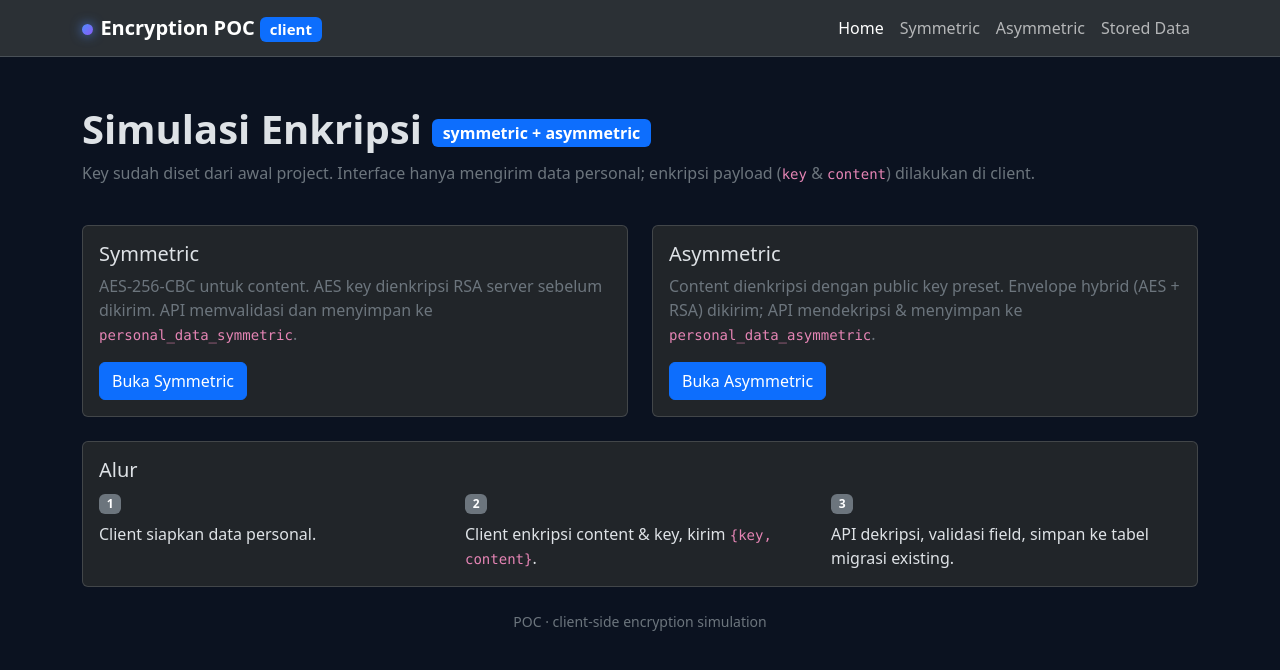
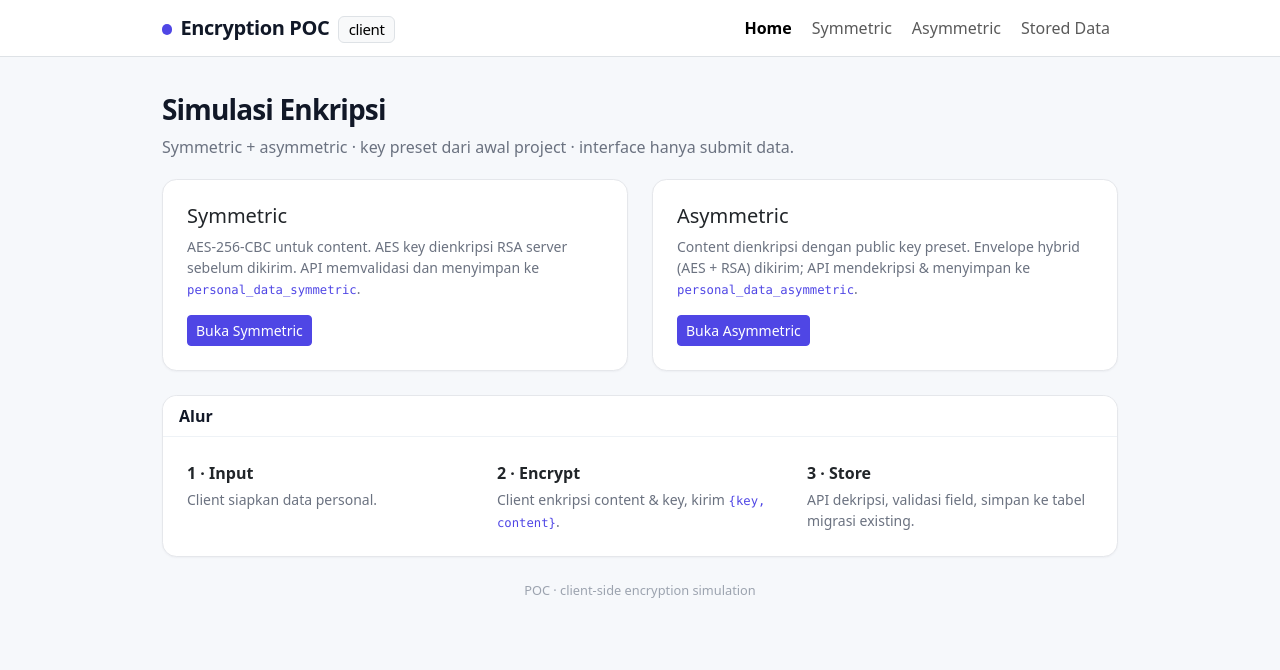
Before and after one commit to Zainal21/poc-encrypt, a Laravel app: page / in a window 1280 px wide. Shown: the top 670 px of the page. Run offline with Laravel 12, Linux system fonts and the light colour scheme.

Commit message:
chore: clean up

```diff
--- a/poc-client/resources/views/home.blade.php
+++ b/poc-client/resources/views/home.blade.php
@@ -1,37 +1,37 @@
 @extends('layout')
 @section('content')
-<div class="py-4">
-  <h1 class="display-6 fw-semibold">Simulasi Enkripsi <span class="badge text-bg-primary align-middle fs-6">symmetric + asymmetric</span></h1>
-  <p class="text-secondary">Key sudah diset dari awal project. Interface hanya mengirim data personal; enkripsi payload (<code>key</code> &amp; <code>content</code>) dilakukan di client.</p>
-</div>
+<section class="poc-hero">
+  <h1 class="h3 mb-2">Simulasi Enkripsi</h1>
+  <p>Symmetric + asymmetric · key preset dari awal project · interface hanya submit data.</p>
+</section>
 
 <div class="row g-4">
   <div class="col-md-6">
     <div class="card h-100">
-      <div class="card-body">
-        <h5 class="card-title">Symmetric</h5>
-        <p class="card-text text-secondary">AES-256-CBC untuk content. AES key dienkripsi RSA server sebelum dikirim. API memvalidasi dan menyimpan ke <code>personal_data_symmetric</code>.</p>
-        <a class="btn btn-primary" href="{{ route('symmetric') }}">Buka Symmetric</a>
+      <div class="card-body p-4">
+        <h2 class="h5 mb-2">Symmetric</h2>
+        <p class="poc-muted small mb-3">AES-256-CBC untuk content. AES key dienkripsi RSA server sebelum dikirim. API memvalidasi dan menyimpan ke <code>personal_data_symmetric</code>.</p>
+        <a class="btn btn-primary btn-sm" href="{{ route('symmetric') }}">Buka Symmetric</a>
       </div>
     </div>
   </div>
   <div class="col-md-6">
     <div class="card h-100">
-      <div class="card-body">
-        <h5 class="card-title">Asymmetric</h5>
-        <p class="card-text text-secondary">Content dienkripsi dengan public key preset. Envelope hybrid (AES + RSA) dikirim; API mendekripsi &amp; menyimpan ke <code>personal_data_asymmetric</code>.</p>
-        <a class="btn btn-primary" href="{{ route('asymmetric') }}">Buka Asymmetric</a>
+      <div class="card-body p-4">
+        <h2 class="h5 mb-2">Asymmetric</h2>
+        <p class="poc-muted small mb-3">Content dienkripsi dengan public key preset. Envelope hybrid (AES + RSA) dikirim; API mendekripsi &amp; menyimpan ke <code>personal_data_asymmetric</code>.</p>
+        <a class="btn btn-primary btn-sm" href="{{ route('asymmetric') }}">Buka Asymmetric</a>
       </div>
     </div>
   </div>
   <div class="col-12">
     <div class="card">
-      <div class="card-body">
-        <h5 class="card-title">Alur</h5>
-        <div class="row g-3">
-          <div class="col-md-4"><span class="badge text-bg-secondary">1</span><p class="mt-2 mb-0">Client siapkan data personal.</p></div>
-          <div class="col-md-4"><span class="badge text-bg-secondary">2</span><p class="mt-2 mb-0">Client enkripsi content &amp; key, kirim <code>{key, content}</code>.</p></div>
-          <div class="col-md-4"><span class="badge text-bg-secondary">3</span><p class="mt-2 mb-0">API dekripsi, validasi field, simpan ke tabel migrasi existing.</p></div>
+      <div class="card-header">Alur</div>
+      <div class="card-body p-4">
+        <div class="row g-4">
+          <div class="col-md-4"><div class="fw-semibold mb-1">1 · Input</div><p class="poc-muted small mb-0">Client siapkan data personal.</p></div>
+          <div class="col-md-4"><div class="fw-semibold mb-1">2 · Encrypt</div><p class="poc-muted small mb-0">Client enkripsi content &amp; key, kirim <code>{key, content}</code>.</p></div>
+          <div class="col-md-4"><div class="fw-semibold mb-1">3 · Store</div><p class="poc-muted small mb-0">API dekripsi, validasi field, simpan ke tabel migrasi existing.</p></div>
         </div>
       </div>
     </div>
--- a/poc-client/resources/views/layout.blade.php
+++ b/poc-client/resources/views/layout.blade.php
@@ -1,56 +1,76 @@
 <!doctype html>
-<html lang="id" data-bs-theme="dark">
+<html lang="id">
 <head>
 <meta charset="utf-8">
 <meta name="viewport" content="width=device-width,initial-scale=1">
 <title>Encryption POC · Client</title>
 <link href="https://cdn.jsdelivr.net/npm/bootstrap@5.3.3/dist/css/bootstrap.min.css" rel="stylesheet">
 <style>
-  body{background:#0b1220}
-  pre{white-space:pre-wrap;word-break:break-word;background:#0a1120;border:1px solid #22304d;border-radius:.75rem;padding:1rem;font-size:.8rem}
-  .navbar-brand .dot{display:inline-block;width:.7rem;height:.7rem;border-radius:50%;background:linear-gradient(135deg,#4f8cff,#8b5cf6);margin-right:.45rem;box-shadow:0 0 12px rgba(79,140,255,.8)}
+  body{background:#f6f8fb;color:#1f2937}
+  .poc-shell{max-width:980px}
+  .poc-brand{font-weight:650;letter-spacing:-.02em;color:#111827}
+  .poc-brand .dot{display:inline-block;width:.65rem;height:.65rem;border-radius:50%;background:#4f46e5;margin-right:.5rem;vertical-align:middle}
+  .poc-hero{padding:2.25rem 0 1.25rem}
+  .poc-hero h1{font-weight:650;letter-spacing:-.03em;color:#111827}
+  .poc-hero p{color:#6b7280;margin-bottom:0}
+  .card{border:1px solid #e5e7eb;border-radius:.9rem;box-shadow:0 1px 2px rgba(16,24,40,.04)}
+  .card-header{background:#fff;border-bottom:1px solid #eef2f6;font-weight:600;color:#111827;border-radius:.9rem .9rem 0 0!important}
+  .form-label{font-weight:500;font-size:.875rem;color:#374151}
+  .form-control,.form-select{border-color:#d1d5db}
+  .form-control:focus,.form-select:focus{border-color:#6366f1;box-shadow:0 0 0 .2rem rgba(99,102,241,.15)}
+  .btn-primary{background:#4f46e5;border-color:#4f46e5}
+  .btn-primary:hover,.btn-primary:focus{background:#4338ca;border-color:#4338ca}
+  .btn-outline-secondary{border-color:#d1d5db;color:#374151}
+  .poc-code{background:#f8fafc;border:1px solid #e5e7eb;border-radius:.65rem;padding:.9rem;font-size:.78rem;color:#334155;white-space:pre-wrap;word-break:break-word;margin:0}
+  .poc-payload{background:#fff;border:1px solid #e5e7eb;border-radius:.65rem;padding:.9rem;font-size:.78rem;color:#334155;white-space:pre-wrap;word-break:break-word;margin:0}
+  .table{font-size:.85rem;margin-bottom:0}
+  .table thead th{color:#6b7280;font-weight:600;font-size:.72rem;text-transform:uppercase;letter-spacing:.04em;border-bottom:1px solid #e5e7eb;white-space:nowrap}
+  .table td{vertical-align:top;border-color:#eef2f6}
+  .poc-footer{color:#9ca3af;font-size:.8rem}
+  .poc-muted{color:#6b7280}
+  code{color:#4f46e5}
 </style>
 </head>
 <body>
-<nav class="navbar navbar-expand-lg bg-body-tertiary border-bottom sticky-top">
-  <div class="container">
-    <a class="navbar-brand fw-semibold" href="{{ route('home') }}"><span class="dot"></span>Encryption POC <span class="badge text-bg-primary">client</span></a>
+<nav class="navbar navbar-expand-lg bg-white border-bottom sticky-top">
+  <div class="container poc-shell">
+    <a class="navbar-brand poc-brand" href="{{ route('home') }}"><span class="dot"></span>Encryption POC <span class="badge text-bg-light border fw-normal ms-1">client</span></a>
     <button class="navbar-toggler" type="button" data-bs-toggle="collapse" data-bs-target="#nav"><span class="navbar-toggler-icon"></span></button>
     <div class="collapse navbar-collapse" id="nav">
-      <ul class="navbar-nav ms-auto">
-        <li class="nav-item"><a class="nav-link {{ request()->routeIs('home')?'active':'' }}" href="{{ route('home') }}">Home</a></li>
-        <li class="nav-item"><a class="nav-link {{ request()->routeIs('symmetric')?'active':'' }}" href="{{ route('symmetric') }}">Symmetric</a></li>
-        <li class="nav-item"><a class="nav-link {{ request()->routeIs('asymmetric')?'active':'' }}" href="{{ route('asymmetric') }}">Asymmetric</a></li>
-        <li class="nav-item"><a class="nav-link {{ request()->routeIs('data')?'active':'' }}" href="{{ route('data') }}">Stored Data</a></li>
+      <ul class="navbar-nav ms-auto gap-lg-1">
+        <li class="nav-item"><a class="nav-link {{ request()->routeIs('home')?'active fw-semibold':'' }}" href="{{ route('home') }}">Home</a></li>
+        <li class="nav-item"><a class="nav-link {{ request()->routeIs('symmetric')?'active fw-semibold':'' }}" href="{{ route('symmetric') }}">Symmetric</a></li>
+        <li class="nav-item"><a class="nav-link {{ request()->routeIs('asymmetric')?'active fw-semibold':'' }}" href="{{ route('asymmetric') }}">Asymmetric</a></li>
+        <li class="nav-item"><a class="nav-link {{ request()->routeIs('data')?'active fw-semibold':'' }}" href="{{ route('data') }}">Stored Data</a></li>
       </ul>
     </div>
   </div>
 </nav>
 
-<main class="container py-4">
+<main class="container poc-shell">
 @if(session('result'))
   @php($ok = session('result')['success'] ?? false)
-  <div class="alert {{ $ok?'alert-success':'alert-danger' }} alert-dismissible fade show" role="alert">
-    <strong>{{ $ok?'Berhasil':'Gagal' }}</strong>
-    <pre class="mb-0 mt-2">{{ json_encode(session('result'), JSON_PRETTY_PRINT|JSON_UNESCAPED_SLASHES) }}</pre>
+  <div class="alert {{ $ok?'alert-success':'alert-danger' }} alert-dismissible fade show mt-4" role="alert">
+    <div class="fw-semibold mb-1">{{ $ok?'Berhasil':'Gagal' }}</div>
+    <pre class="poc-code">{{ json_encode(session('result'), JSON_PRETTY_PRINT|JSON_UNESCAPED_SLASHES) }}</pre>
     <button type="button" class="btn-close" data-bs-dismiss="alert"></button>
   </div>
 @endif
 @if(session('sent_payload'))
-  <div class="card mb-4 border-info">
+  <div class="card mt-4">
     <div class="card-header d-flex justify-content-between align-items-center">
-      <span>Payload terkirim</span><span class="badge text-bg-info">encrypted</span>
+      <span>Payload terkirim</span><span class="badge text-bg-light border fw-normal">encrypted</span>
     </div>
     <div class="card-body">
-      <p class="text-secondary small mb-2">Client hanya mengirim <code>key</code> dan <code>content</code> yang sudah terenkripsi.</p>
-      <pre class="mb-0">{{ json_encode(session('sent_payload'), JSON_PRETTY_PRINT|JSON_UNESCAPED_SLASHES) }}</pre>
+      <p class="poc-muted small mb-2">Client hanya mengirim <code>key</code> dan <code>content</code> yang sudah terenkripsi.</p>
+      <pre class="poc-payload">{{ json_encode(session('sent_payload'), JSON_PRETTY_PRINT|JSON_UNESCAPED_SLASHES) }}</pre>
     </div>
   </div>
 @endif
 @yield('content')
 </main>
 
-<footer class="container pb-4 text-center text-secondary small">POC · client-side encryption simulation</footer>
+<footer class="container poc-shell py-4 text-center poc-footer">POC · client-side encryption simulation</footer>
 <script src="https://cdn.jsdelivr.net/npm/bootstrap@5.3.3/dist/js/bootstrap.bundle.min.js"></script>
 </body>
 </html>
```
Also changed, not shown: poc-client/resources/views/asymmetric.blade.php (+11 -12 lines), poc-client/resources/views/data.blade.php (+24 -11 lines), poc-client/resources/views/symmetric.blade.php (+7 -7 lines).
